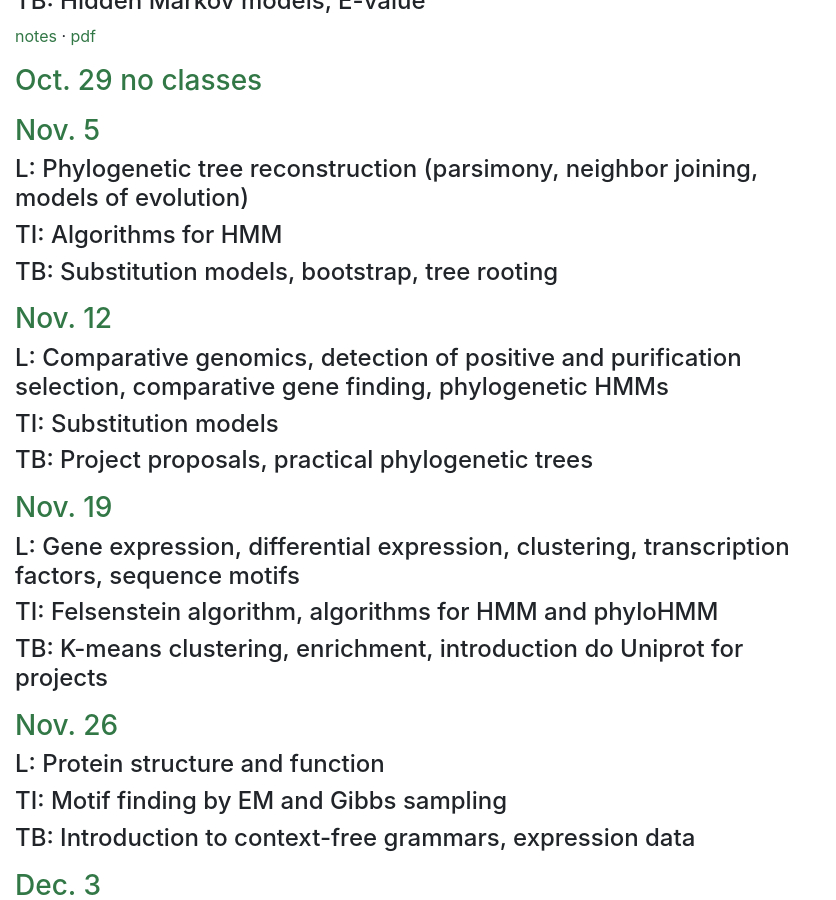
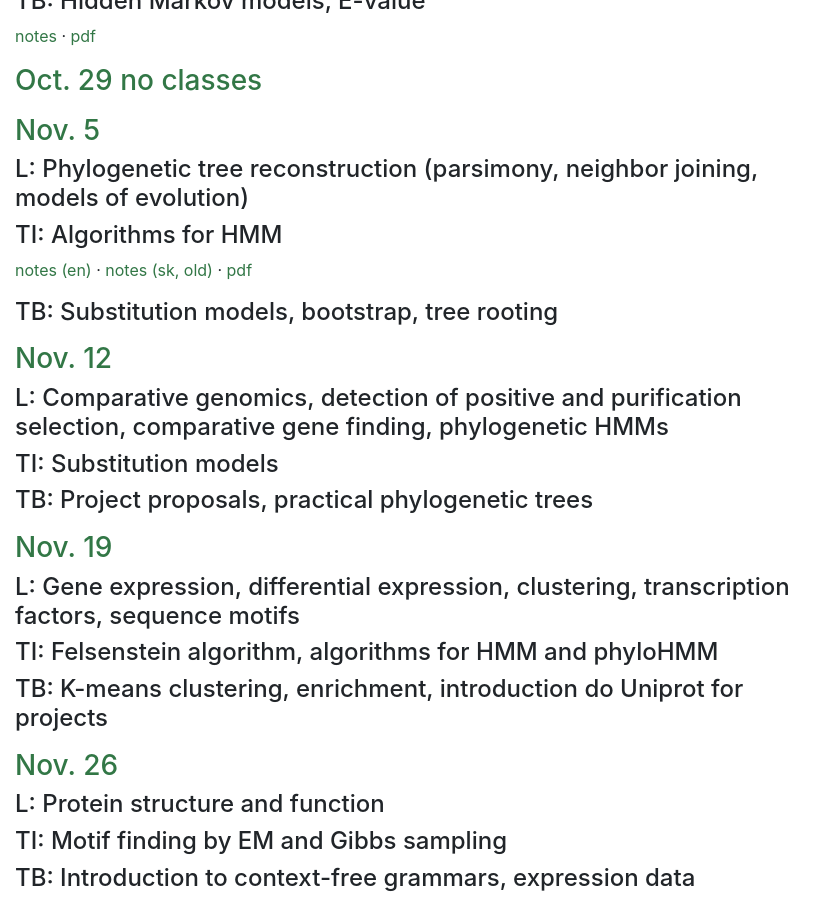
Before and after one commit to fmfi-compbio/mbi, a Jekyll site: the page built from Materials.md, in a window 1280 px wide and 900 px high, scrolled down 2103 px. Shown: the whole window, without its empty margins (0-836 px from the left). Built offline with Jekyll 4.4.1, drawn with Linux system fonts in a browser that asks for light colours; nearby versions of some CDN libraries; our own code applies the rules of GitHub Pages for plain Markdown files; some of the changed lines change nothing that is shown.

Commit message:
Update and show ci-hmm material

```diff
--- a/Materials.md
+++ b/Materials.md
@@ -154,9 +154,9 @@
 
 #### TI:  Algorithms for HMM
 
-{% include notes.html file="ci-hmm-en" name="notes (en)" show=0 dot=1
-%} {% include notes.html file="ci-hmm" name="notes (sk, old)" show=0 dot=1
-%} {% include pdf.html file="ci-hmm-en" name="pdf" show=0 dot=0
+{% include notes.html file="ci-hmm-en" name="notes (en)" show=1 dot=1
+%} {% include notes.html file="ci-hmm" name="notes (sk, old)" show=1 dot=1
+%} {% include pdf.html file="ci-hmm-en" name="pdf" show=1 dot=0
 %}
 
 #### TB: Substitution models, bootstrap, tree rooting
```
